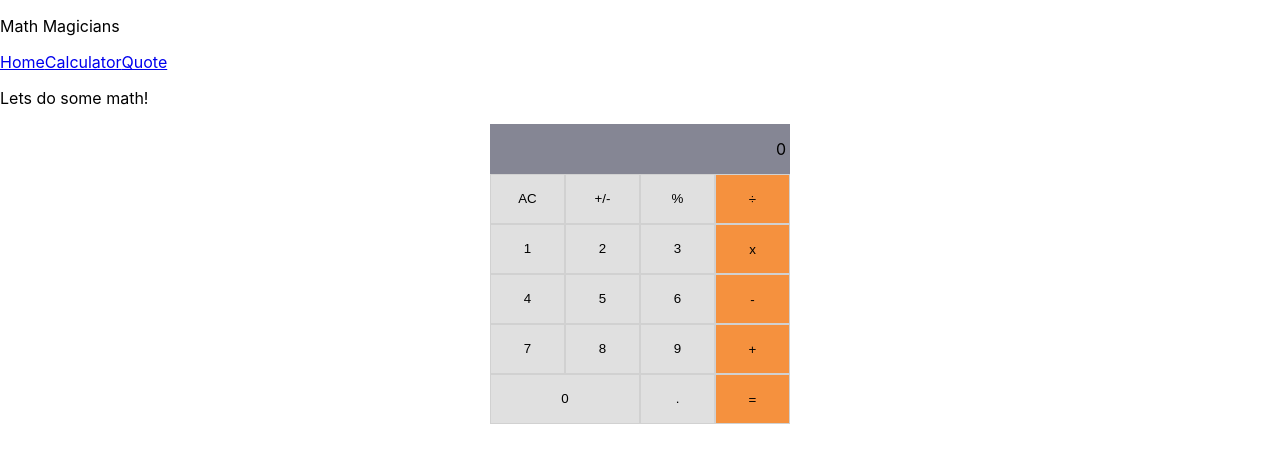
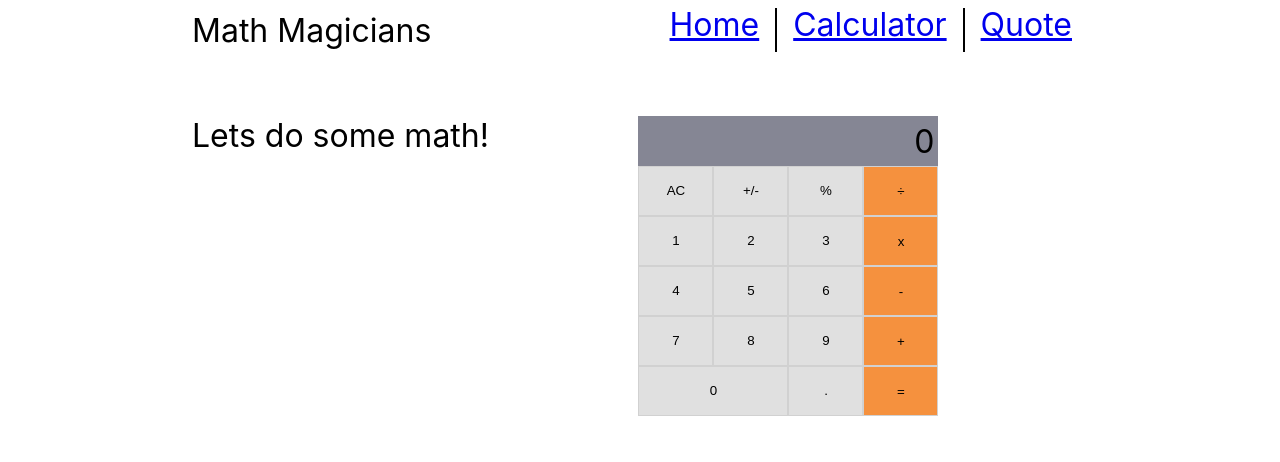
Before and after one commit to NayanKaran/math-magicians, a React (Create React App) app: page /calculator in a window 1280 px wide. Shown: the top 462 px of the page. Built offline with nearby package versions, Linux system fonts and the light colour scheme.

Commit message:
Add style to pages

```diff
--- a/src/index.css
+++ b/src/index.css
@@ -1,5 +1,6 @@
 body {
-  margin: 0;
+  max-width: 1024px;
+  margin: auto;
   font-family:
     -apple-system,
     BlinkMacSystemFont,
@@ -25,3 +26,51 @@ code {
     "Courier New",
     monospace;
 }
+
+header {
+  display: flex;
+  align-items: center;
+  justify-content: space-between;
+}
+
+nav {
+  display: flex;
+}
+
+#root {
+  margin: 8px 64px;
+}
+
+p {
+  font-size: xx-large;
+  margin: 0;
+}
+
+#root > header > nav > a {
+  font-size: xx-large;
+  padding: 0 16px;
+  line-height: 34px;
+  height: 44px;
+  border-left: 2px solid black;
+}
+
+#root > header > nav > a:nth-child(1) {
+  border-left: none;
+}
+
+#root > main {
+  margin: 64px 0;
+}
+
+main > p {
+  margin-bottom: 32px;
+  font-size: x-large;
+}
+
+#root > main > p:nth-child(1) {
+  font-size: xx-large;
+}
+
+#calculator-main {
+  display: flex;
+}
```
